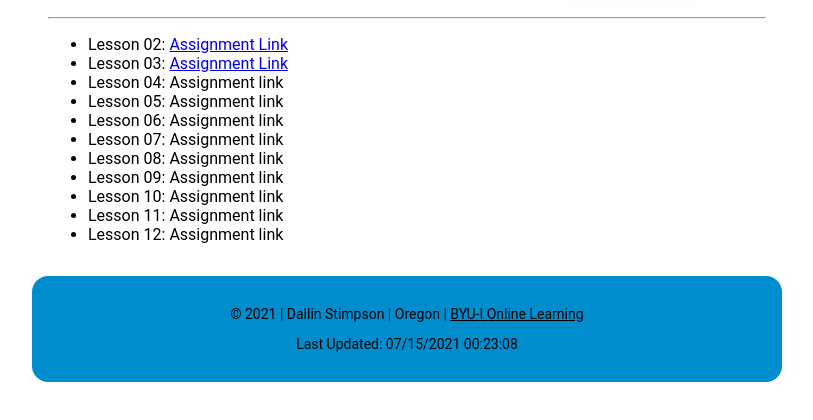
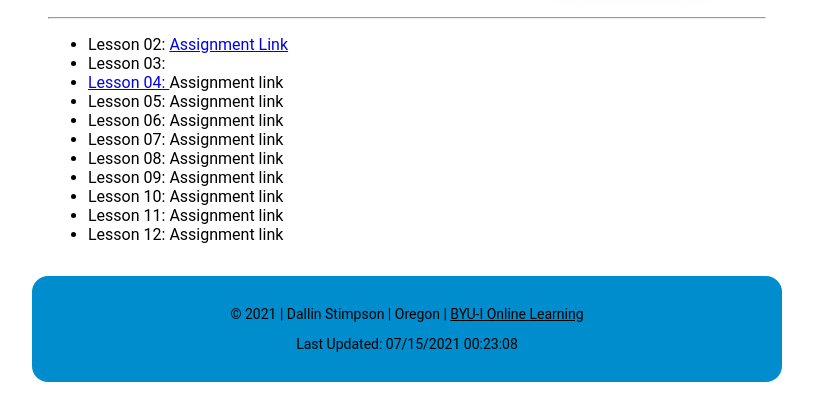
Before and after one commit to DBStimpy/DBStimpy.github.io, a plain HTML site: page index.html in a window 1280 px wide. Shown: the part 188-608 px from the top of the page, without its empty margins (233-1046 px from the left). Drawn offline with Linux system fonts and the light colour scheme.

Commit message:
Update index.html

```diff
--- a/index.html
+++ b/index.html
@@ -18,7 +18,7 @@
         <ul>
 
             <li>Lesson 02: <a href="https://dbstimpy.github.io/lesson2/design-principles.html">Assignment Link</a></li>
-            <li>Lesson 03: <a href="DBStimpy.github.io/lesson3/index.html">Assignment Link</a></li>
+            <li>Lesson 03: <a href="DBStimpy.github.io/lesson3/index.html" Assignment Link</a></li>
             <li>Lesson 04: <a href="DBStimpy.github.io/lesson4/preston-4.html"></a>Assignment link</li>
             <li>Lesson 05: <a href="DBStimpy.github.io/lesson5/preston-5.html"></a>Assignment link</li>
             <li>Lesson 06: <a href="DBStimpy.github.io/lesson6/preston-6.html"></a>Assignment link</li>
```
